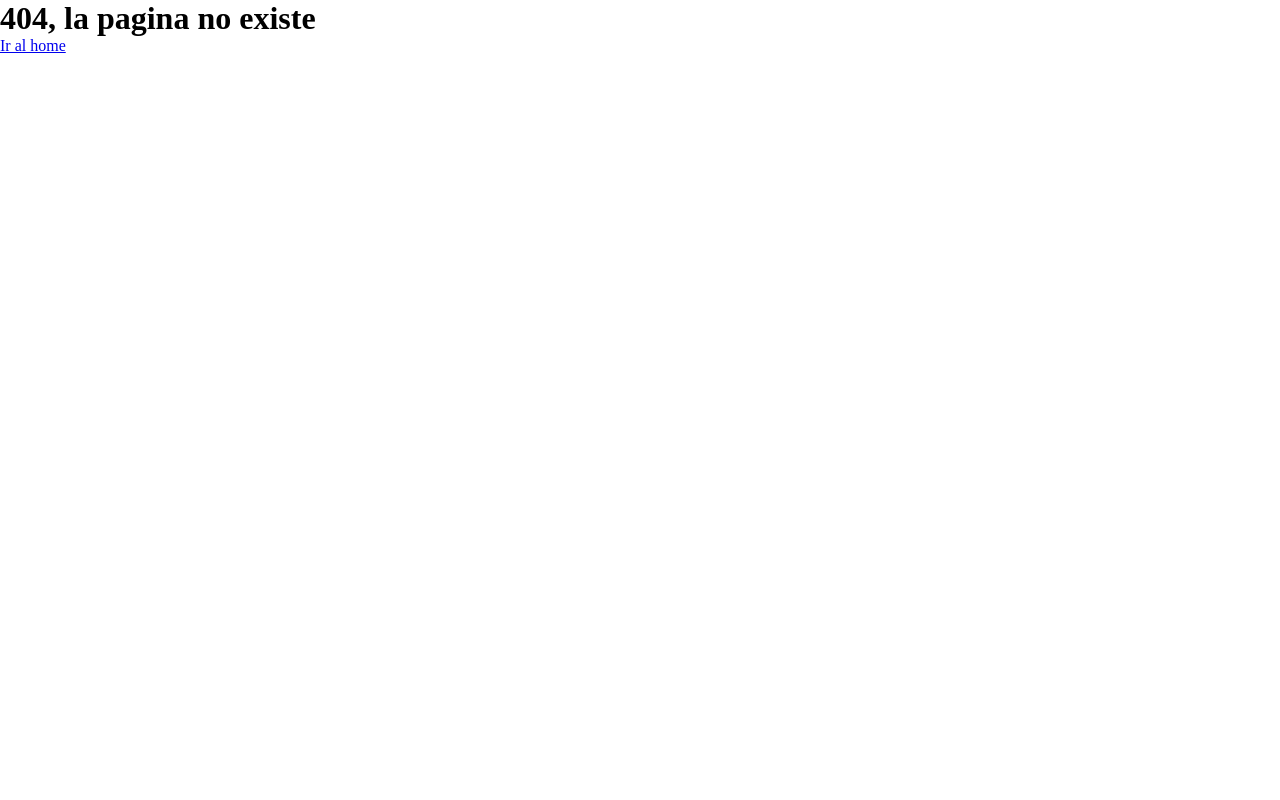
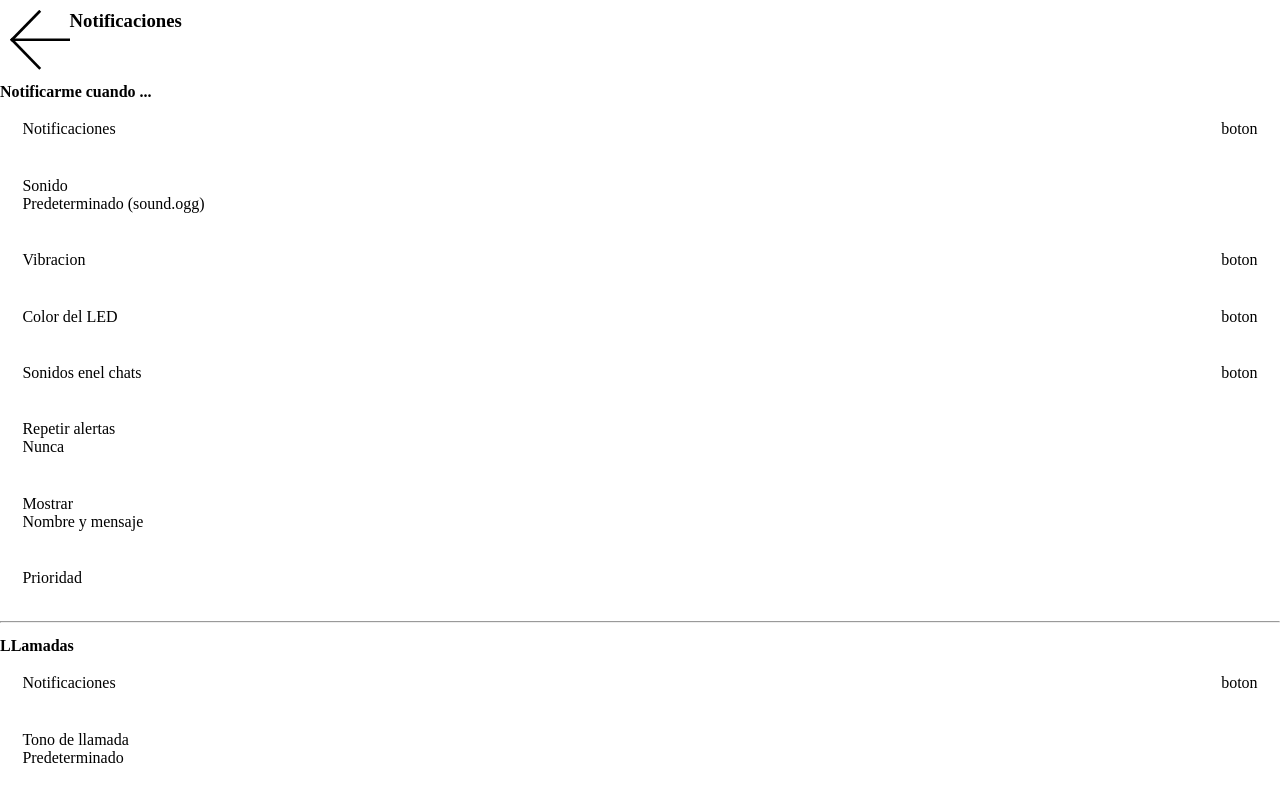
Before and after one commit to javaweb27/SIGNAL-CLONE, a React (Vite) app: page /settings/notifications in a window 1280 px wide. Before the commit this address had no page. Built offline with nearby package versions, Linux system fonts and the light colour scheme.

Commit message:
se creo la pagina y la ruta de Notificaciones

```diff
--- a/src/components/App.jsx
+++ b/src/components/App.jsx
@@ -9,6 +9,7 @@ import Account from "./subpages/account/Account"
 import LinkedDevices from "./subpages/linked-devices/LinkedDevices"
 import Appearance from "./subpages/appearance/Appearance"
 import ChatsSettings from "./subpages/chats-settings/ChatsSettings"
+import Notifications from "./subpages/notifications/Notifications"
 
 const App = () => (
   <BrowserRouter>
@@ -20,6 +21,7 @@ const App = () => (
       <Route path="settings/linked-devices" element={<LinkedDevices/>}/>
       <Route path="settings/appearance" element={<Appearance/>}/>
       <Route path="settings/chats" element={<ChatsSettings/>}/>
+      <Route path="settings/notifications" element={<Notifications/>}/>
       <Route path="*" element={<Page404/>}/>
     </Routes>
   </BrowserRouter>
--- /dev/null
+++ b/src/components/subpages/notifications/Notifications.jsx
@@ -0,0 +1,51 @@
+import Sublink from "../../fragments/Sublink"
+import TextButton from "../../fragments/TextButton"
+import BasicHeader from "../../sections/BasicHeader"
+
+const Notifications = () => {
+  return (
+    <>
+      <BasicHeader linkPath="/settings" titleType="h3" titleText="Notificaciones"/>
+
+      <section>
+        <h4>Notificarme cuando ...</h4>
+        <TextButton toggle title="Notificaciones"/>
+
+        <TextButton title="Sonido">
+          Predeterminado (sound.ogg)
+        </TextButton>
+
+        <TextButton toggle title="Vibracion"/>
+        <TextButton toggle title="Color del LED"/>
+        <TextButton toggle title="Sonidos enel chats"/>
+
+        <TextButton title="Repetir alertas">
+          Nunca
+        </TextButton>
+
+        <TextButton title="Mostrar">
+          Nombre y mensaje
+        </TextButton>
+
+        <Sublink to="" title="Prioridad"/>
+
+        <hr />
+
+        <h4>LLamadas</h4>
+        <TextButton toggle title="Notificaciones"/>
+
+        <TextButton title="Tono de llamada">
+          Predeterminado
+        </TextButton>
+
+        <TextButton toggle title="Vibracion"/>
+
+        <hr />
+
+        <h4>Notificarme cuando ...</h4>
+        <TextButton toggle title="Alguien comienza a usar Signal"/>
+      </section>
+    </>
+  )
+}
+export default Notifications
```
